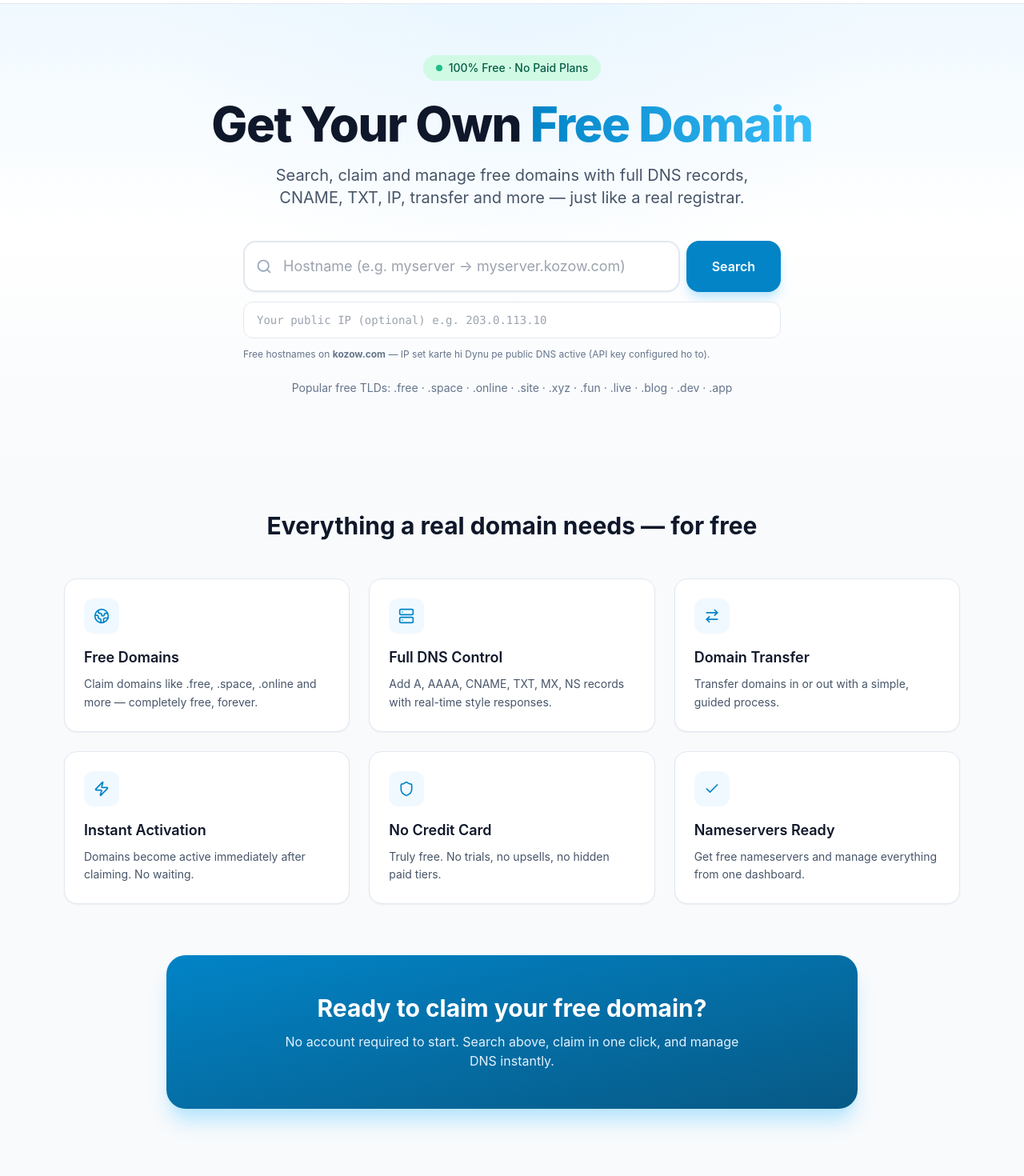
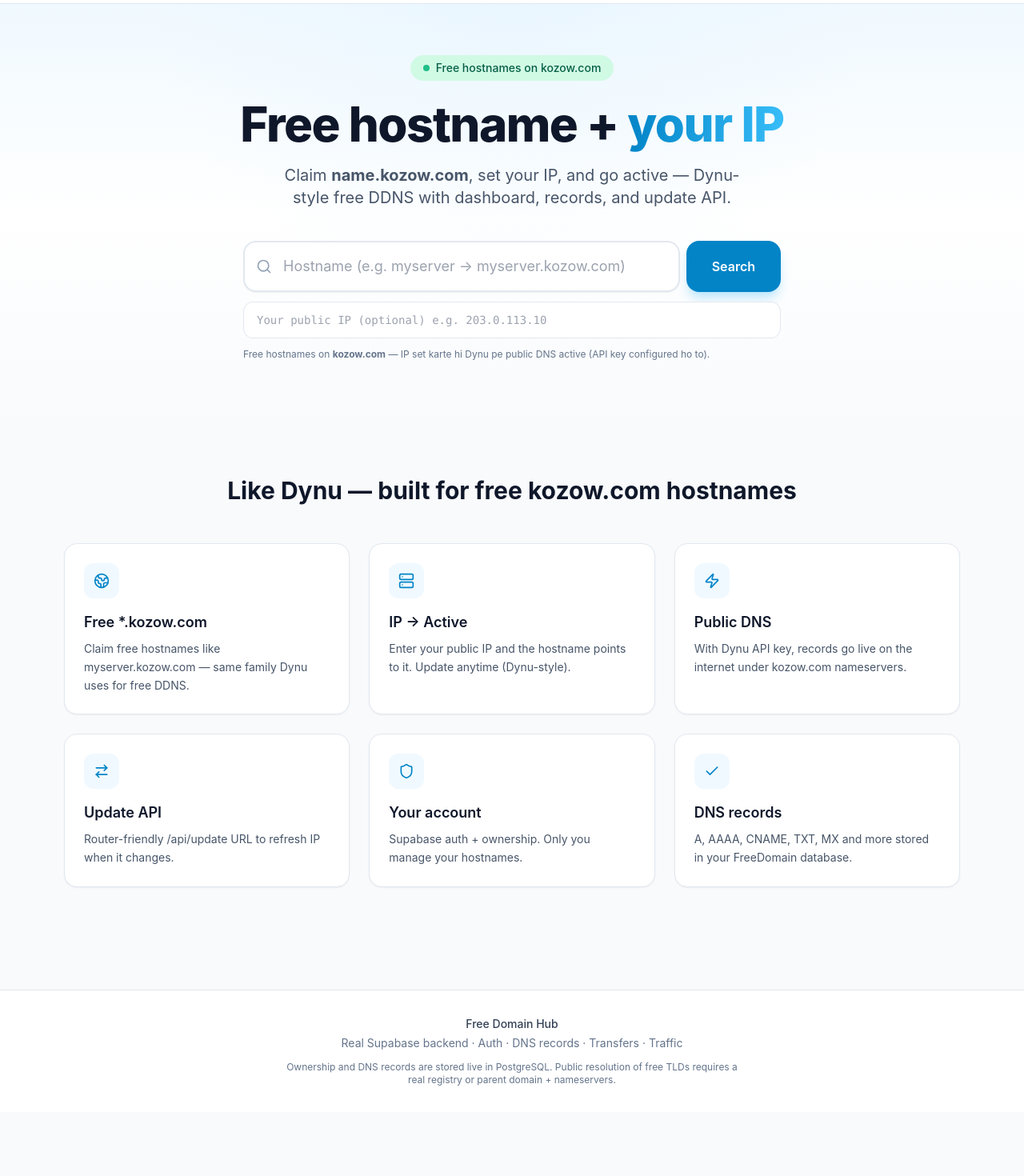
Before and after one commit to kumarsumit68439-code/free-domain-hub, a Next.js app: page / in a window 1280 px wide. Shown: the part 60-1530 px from the top of the page at 80% size. After the commit the page ends 1450 px from the top, so only its background shows below. Built offline with nearby package versions, Linux system fonts and the light colour scheme.

Commit message:
Update home page copy for kozow.com free hostnames

```diff
--- a/app/page.tsx
+++ b/app/page.tsx
@@ -4,72 +4,66 @@ import { Check, Shield, Zap, Globe2, Server, ArrowRightLeft } from 'lucide-react
 const features = [
   {
     icon: Globe2,
-    title: 'Free Domains',
-    desc: 'Claim domains like .free, .space, .online and more — completely free, forever.',
+    title: 'Free *.kozow.com',
+    desc: 'Claim free hostnames like myserver.kozow.com — same family Dynu uses for free DDNS.',
   },
   {
     icon: Server,
-    title: 'Full DNS Control',
-    desc: 'Add A, AAAA, CNAME, TXT, MX, NS records with real-time style responses.',
+    title: 'IP → Active',
+    desc: 'Enter your public IP and the hostname points to it. Update anytime (Dynu-style).',
+  },
+  {
+    icon: Zap,
+    title: 'Public DNS',
+    desc: 'With Dynu API key, records go live on the internet under kozow.com nameservers.',
   },
   {
     icon: ArrowRightLeft,
-    title: 'Domain Transfer',
-    desc: 'Transfer domains in or out with a simple, guided process.',
-  },
-  {
-    icon: Zap,
-    title: 'Instant Activation',
-    desc: 'Domains become active immediately after claiming. No waiting.',
+    title: 'Update API',
+    desc: 'Router-friendly /api/update URL to refresh IP when it changes.',
   },
   {
     icon: Shield,
-    title: 'No Credit Card',
-    desc: 'Truly free. No trials, no upsells, no hidden paid tiers.',
+    title: 'Your account',
+    desc: 'Supabase auth + ownership. Only you manage your hostnames.',
   },
   {
     icon: Check,
-    title: 'Nameservers Ready',
-    desc: 'Get free nameservers and manage everything from one dashboard.',
+    title: 'DNS records',
+    desc: 'A, AAAA, CNAME, TXT, MX and more stored in your FreeDomain database.',
   },
 ];
 
 export default function HomePage() {
   return (
     <div>
-      {/* Hero */}
       <section className="relative overflow-hidden bg-gradient-to-b from-brand-50 via-white to-slate-50 pt-16 pb-20">
         <div className="absolute inset-0 bg-[radial-gradient(ellipse_at_top,_var(--tw-gradient-stops))] from-brand-100/40 via-transparent to-transparent" />
         <div className="relative max-w-6xl mx-auto px-4 text-center">
           <div className="inline-flex items-center gap-2 px-4 py-1.5 rounded-full bg-emerald-100 text-emerald-800 text-sm font-medium mb-6">
             <span className="w-2 h-2 rounded-full bg-emerald-500 animate-pulse" />
-            100% Free · No Paid Plans
+            Free hostnames on kozow.com
           </div>
           <h1 className="text-4xl sm:text-5xl lg:text-6xl font-extrabold text-slate-900 tracking-tight text-balance">
-            Get Your Own{' '}
+            Free hostname +{' '}
             <span className="text-transparent bg-clip-text bg-gradient-to-r from-brand-600 to-brand-400">
-              Free Domain
+              your IP
             </span>
           </h1>
           <p className="mt-5 text-lg sm:text-xl text-slate-600 max-w-2xl mx-auto text-balance">
-            Search, claim and manage free domains with full DNS records, CNAME, TXT, IP,
-            transfer and more — just like a real registrar.
+            Claim <strong>name.kozow.com</strong>, set your IP, and go active — Dynu-style free DDNS with
+            dashboard, records, and update API.
           </p>
 
           <div className="mt-10">
             <SearchBox />
           </div>
-
-          <p className="mt-6 text-sm text-slate-500">
-            Popular free TLDs: .free · .space · .online · .site · .xyz · .fun · .live · .blog · .dev · .app
-          </p>
         </div>
       </section>
 
-      {/* Features */}
       <section className="max-w-6xl mx-auto px-4 py-16">
         <h2 className="text-2xl sm:text-3xl font-bold text-center text-slate-900 mb-12">
-          Everything a real domain needs — for free
+          Like Dynu — built for free kozow.com hostnames
         </h2>
         <div className="grid sm:grid-cols-2 lg:grid-cols-3 gap-6">
           {features.map((f) => {
@@ -89,16 +83,6 @@ export default function HomePage() {
           })}
         </div>
       </section>
-
-      {/* CTA */}
-      <section className="max-w-4xl mx-auto px-4 pb-20">
-        <div className="rounded-3xl bg-gradient-to-br from-brand-600 to-brand-800 p-8 sm:p-12 text-center text-white shadow-xl shadow-brand-200">
-          <h2 className="text-2xl sm:text-3xl font-bold">Ready to claim your free domain?</h2>
-          <p className="mt-3 text-brand-100 max-w-xl mx-auto">
-            No account required to start. Search above, claim in one click, and manage DNS instantly.
-          </p>
-        </div>
-      </section>
     </div>
   );
 }
```
